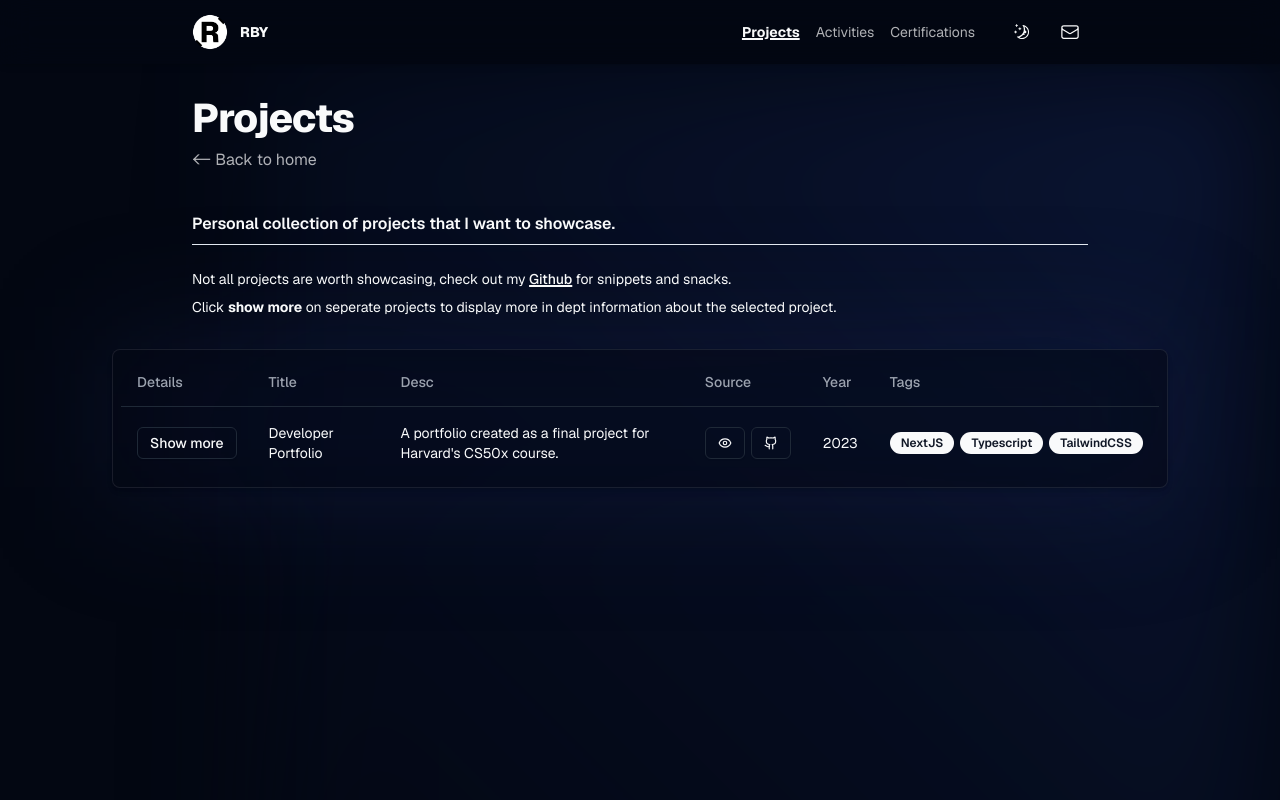
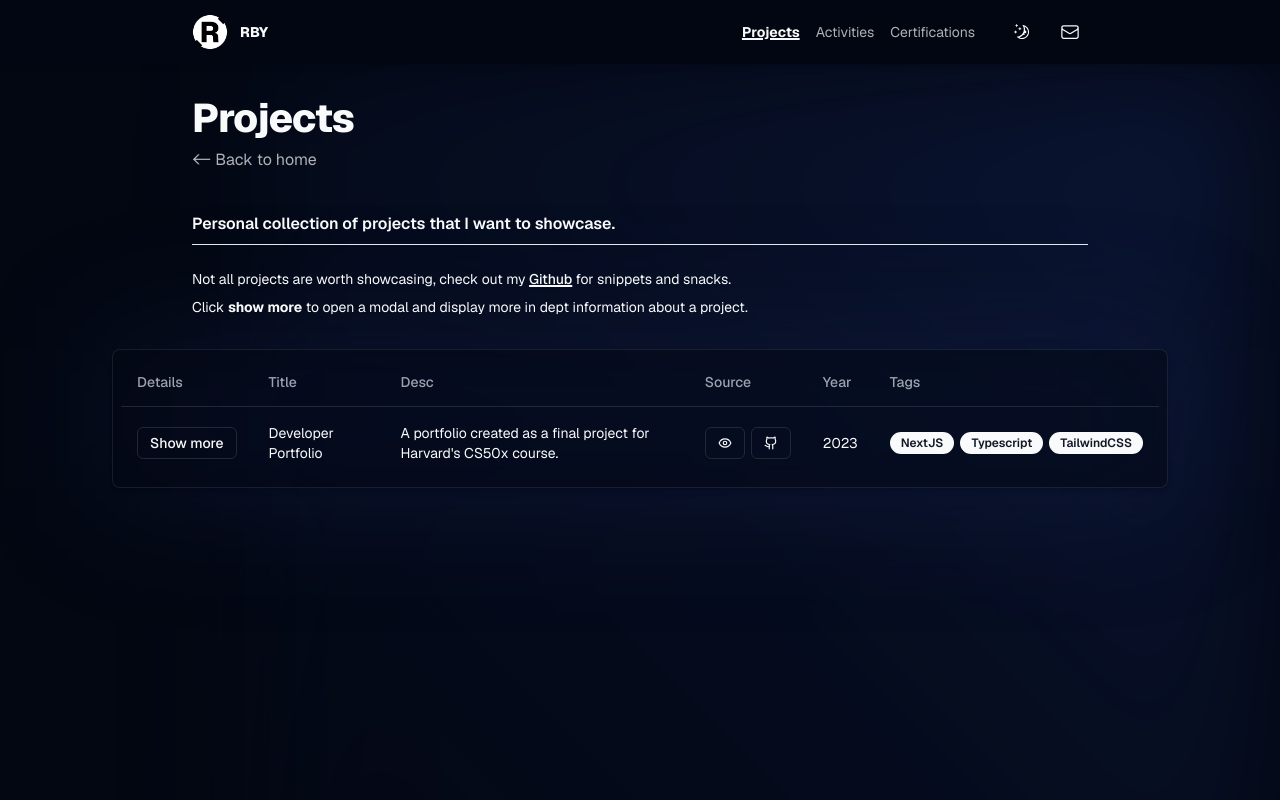
Before and after one commit to RubenOdegard/cs50-final-project, a Next.js app: page /projects in a window 1280 px wide. Shown: the top 800 px of the page. Built offline with nearby package versions, Linux system fonts and the light colour scheme.

Commit message:
text change

```diff
--- a/src/app/projects/page.tsx
+++ b/src/app/projects/page.tsx
@@ -42,10 +42,10 @@ export default function Projects() {
                   for snippets and snacks.
                 </p>
 
-                <p className="text-sm pt-0 mt-2">
+                <p className="text-sm pt-0 mt-4 md:mt-2">
                   Click <b>show more</b>{" "}
-                  on seperate projects to display more in dept information about
-                  the selected project.
+                  to open a modal and display more in dept information about a
+                  project.
                 </p>
               </div>
             </div>
```
